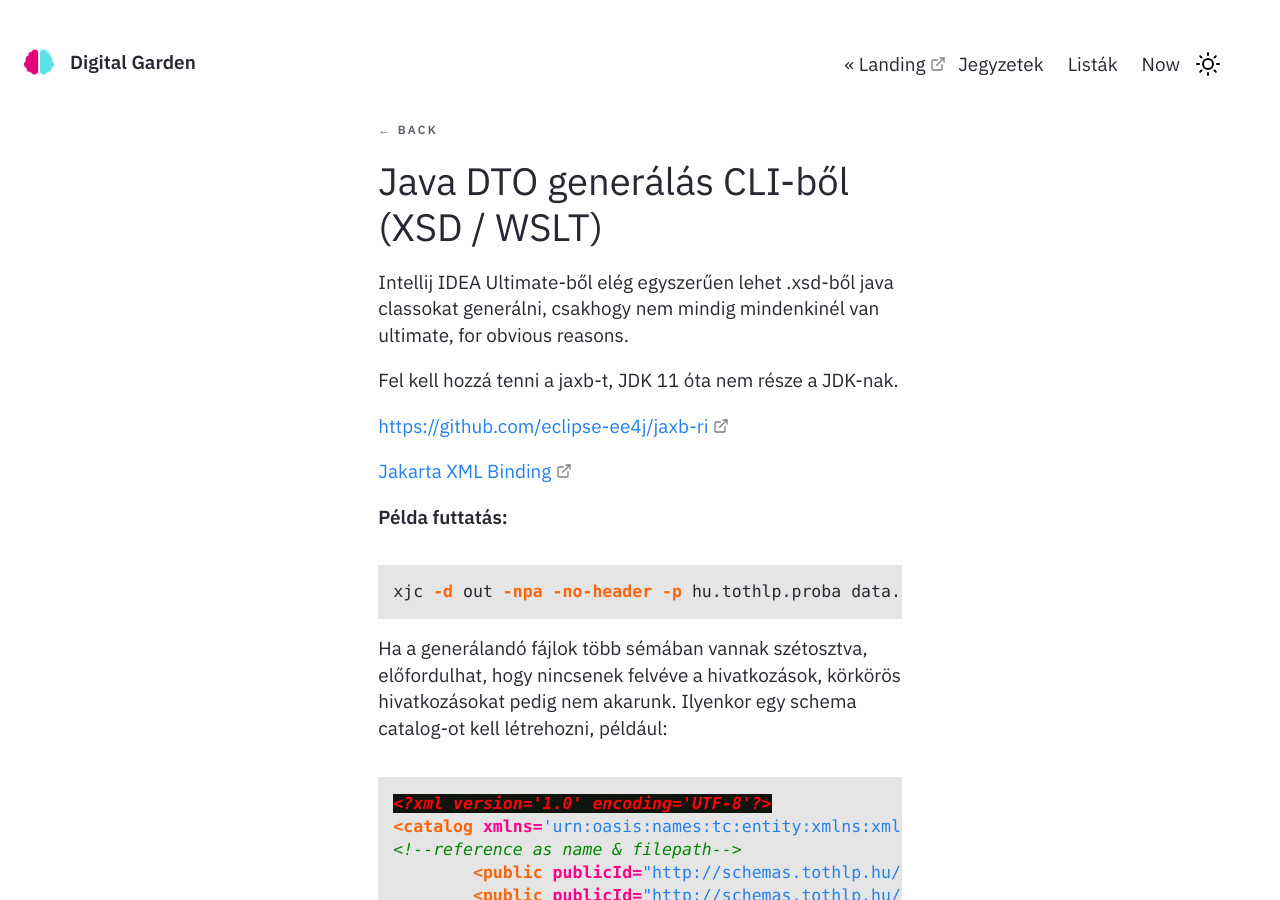
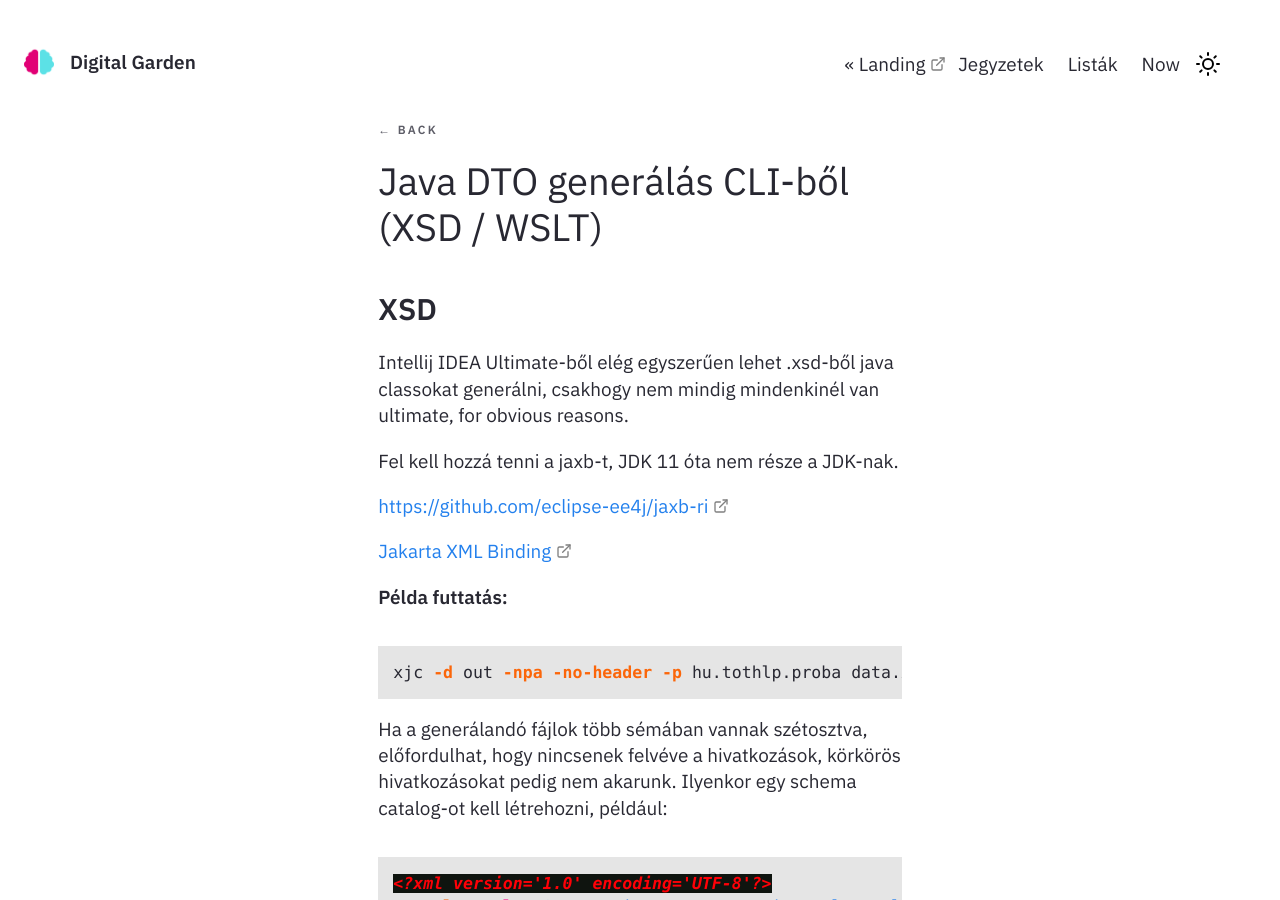
Before and after one commit to tothlp/garden, a Jekyll site: the page built from _notes/Public/java-dto-generalas.md, in a window 1280 px wide and 900 px high. Built offline with Jekyll 4.4.1, drawn with Linux system fonts in a browser that asks for light colours.

Commit message:
Update java-dto-generalas.md

```diff
--- a/_notes/Public/java-dto-generalas.md
+++ b/_notes/Public/java-dto-generalas.md
@@ -4,6 +4,7 @@ feed: show
 date: 23-02-2024
 ---
 
+## XSD
 Intellij IDEA Ultimate-ből elég egyszerűen lehet .xsd-ből java classokat generálni, csakhogy nem mindig mindenkinél van ultimate, for obvious reasons.
 
 Fel kell hozzá tenni a jaxb-t, JDK 11 óta nem része a JDK-nak.
```
Also changed, not shown: other parts of _notes/Public/java-dto-generalas.md (+1 -0 lines).
